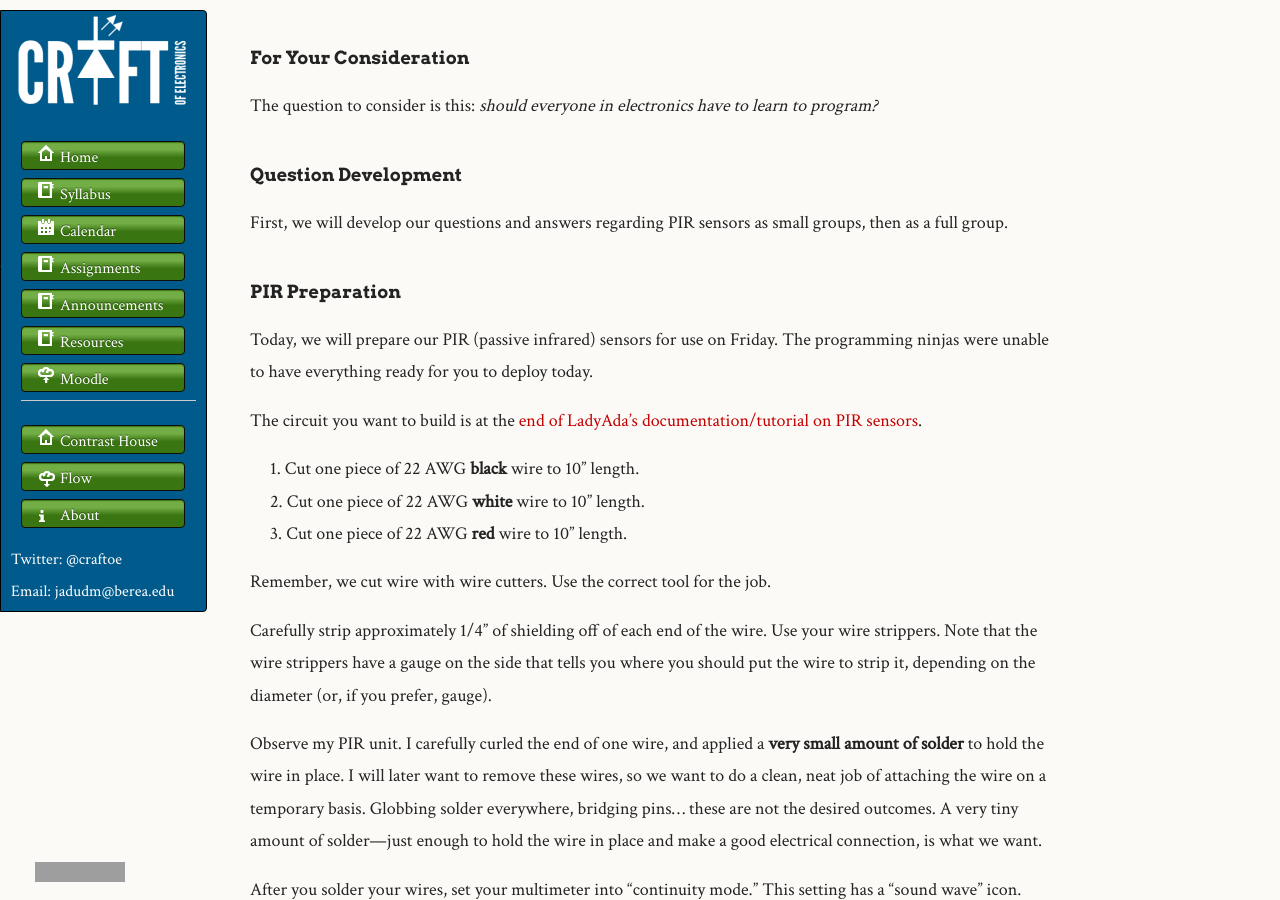
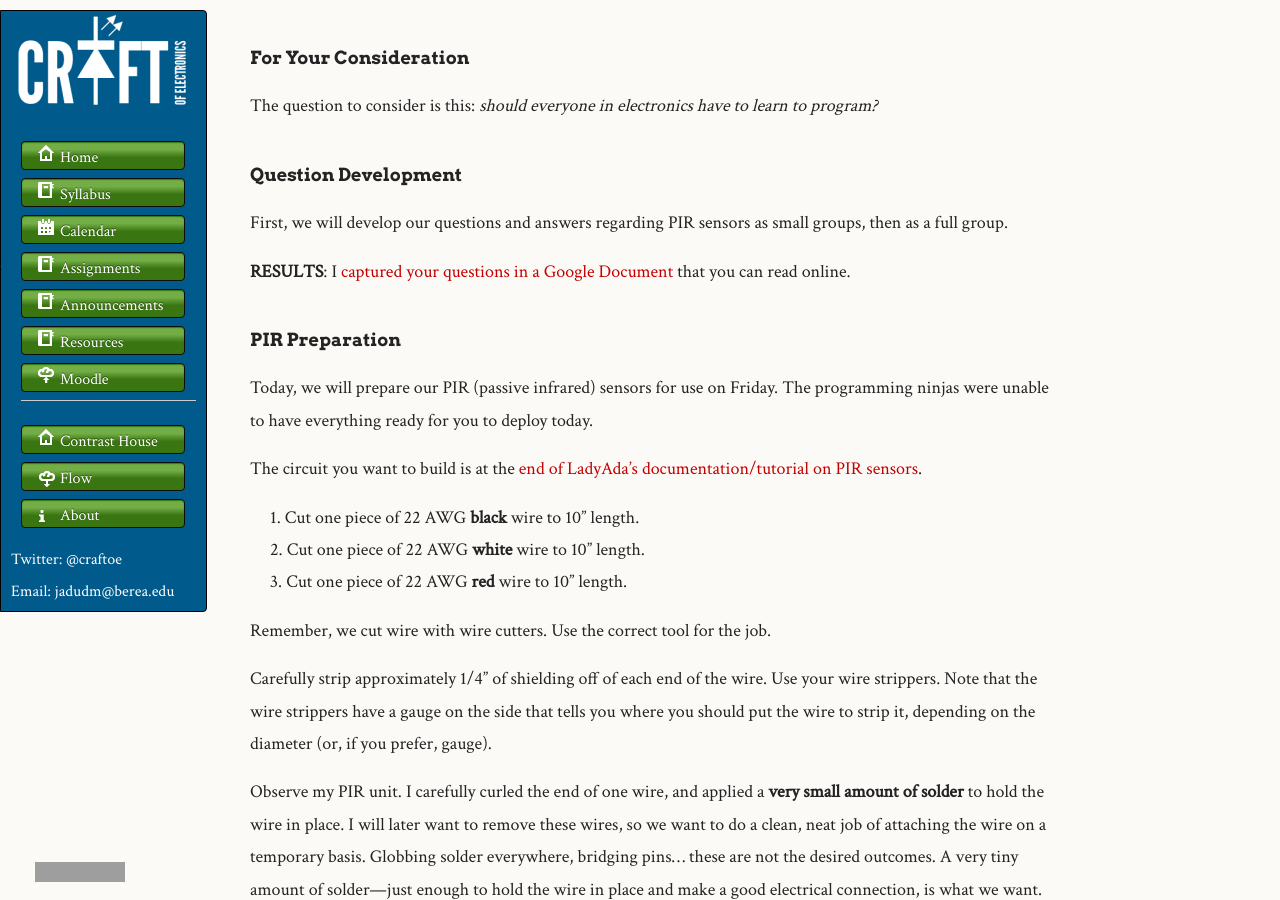
Before and after one commit to craftofelectronics/craftofelectronics.github.com, a Jekyll site: the page built from cal/w10.md, in a window 1280 px wide and 900 px high, scrolled down 1239 px. Built offline with Jekyll 4.4.1, drawn with Linux system fonts in a browser that asks for light colours; grey boxes are pictures that could not be loaded.

Commit message:
Adding link.
Adding link to the Google doc.

```diff
--- a/cal/w10.md
+++ b/cal/w10.md
@@ -60,6 +60,8 @@ The question to consider is this: *should everyone in electronics have to learn
 #### Question Development
 
 First, we will develop our questions and answers regarding PIR sensors as small groups, then as a full group.
+
+**RESULTS**: I [captured your questions in a Google Document](https://docs.google.com/document/d/1_0D52r4ZfAv1ZfYnQpW6rbW4HrntH1n81_B-ROSPMZo/edit) that you can read online.
 
 #### PIR Preparation
 
```
